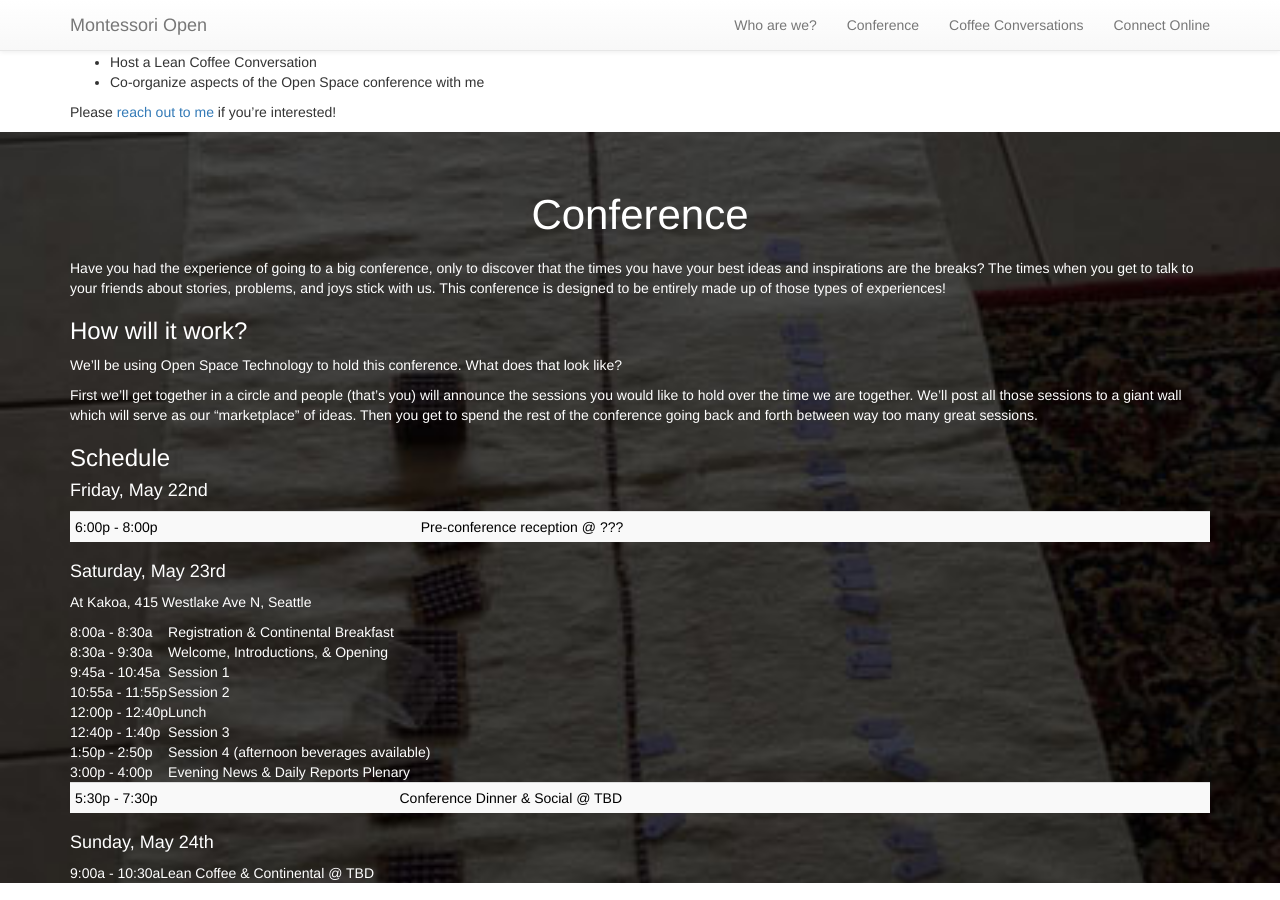
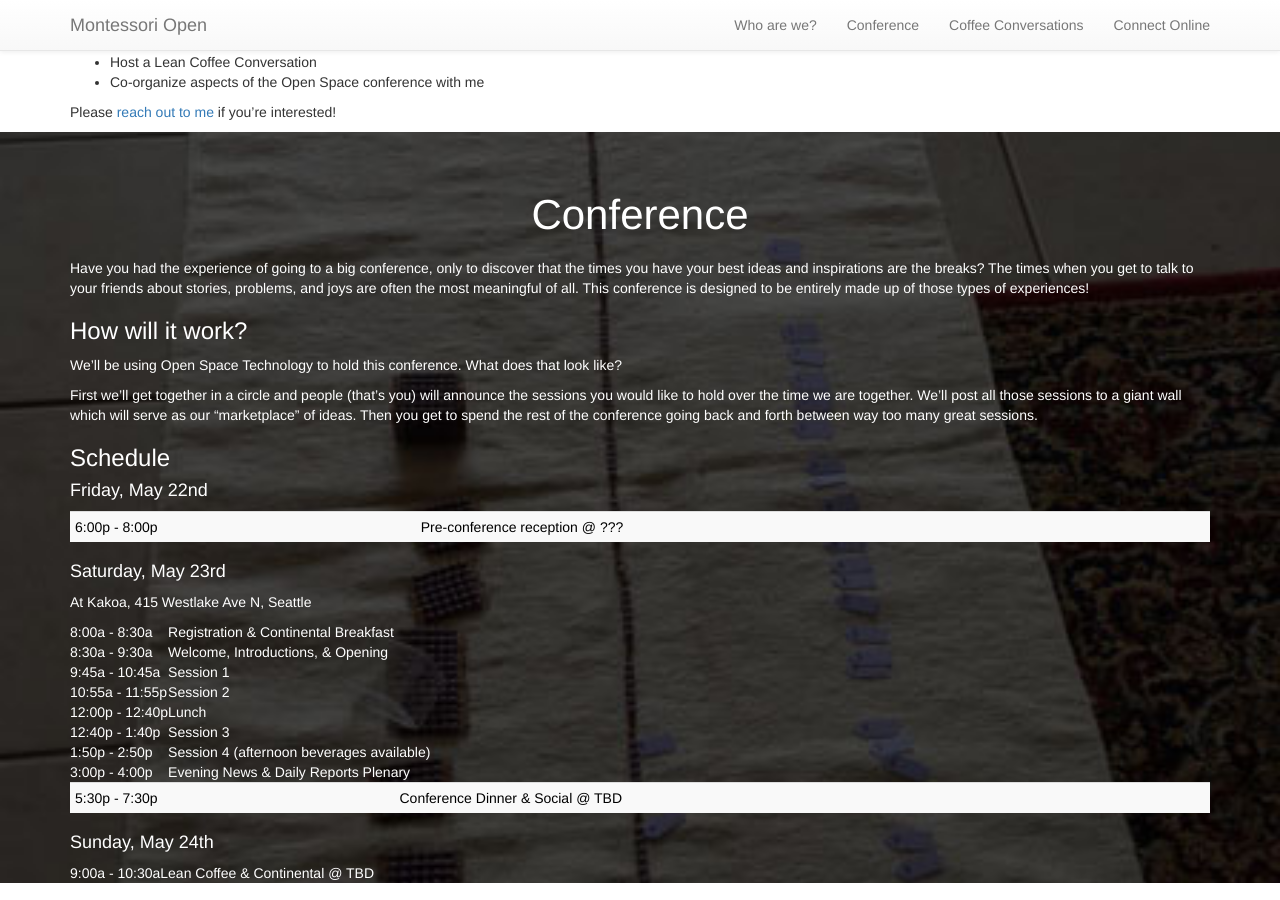
Before and after one commit to montessoriopen/montessoriopen.github.io, a Jekyll site: the page built from index.md, in a window 1280 px wide and 900 px high, scrolled down 1224 px. Built offline with Jekyll 4.4.1, drawn with Linux system fonts in a browser that asks for light colours.

Commit message:
Update conference.md

```diff
--- a/_includes/conference.md
+++ b/_includes/conference.md
@@ -1,7 +1,7 @@
 Conference
 ----------
 
-Have you had the experience of going to a big conference, only to discover that the times you have your best ideas and inspirations are the breaks? The times when you get to talk to your friends about stories, problems, and joys stick with us. This conference is designed to be entirely made up of those types of experiences!
+Have you had the experience of going to a big conference, only to discover that the times you have your best ideas and inspirations are the breaks? The times when you get to talk to your friends about stories, problems, and joys are often the most meaningful of all. This conference is designed to be entirely made up of those types of experiences!
 
 ### How will it work?
 
```
